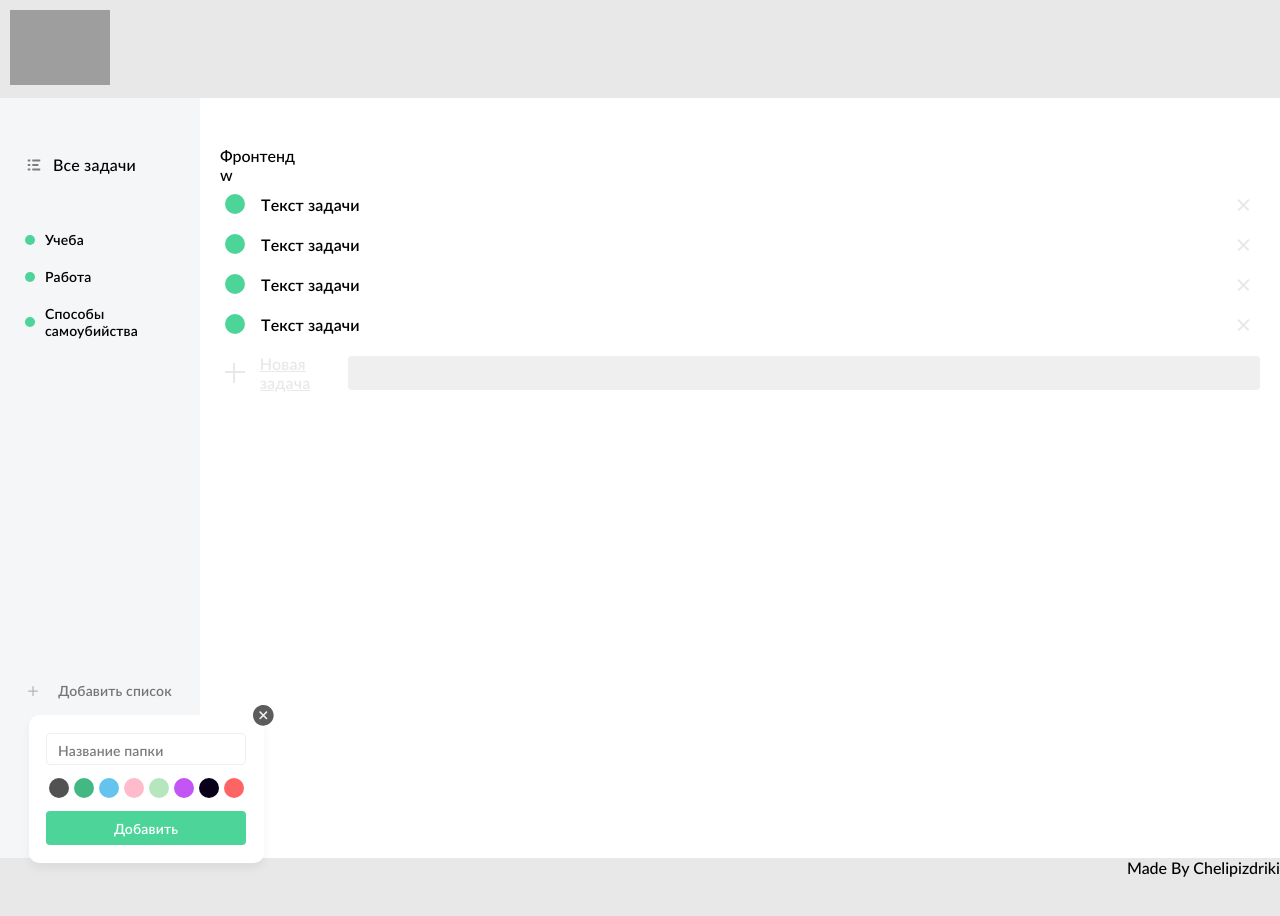
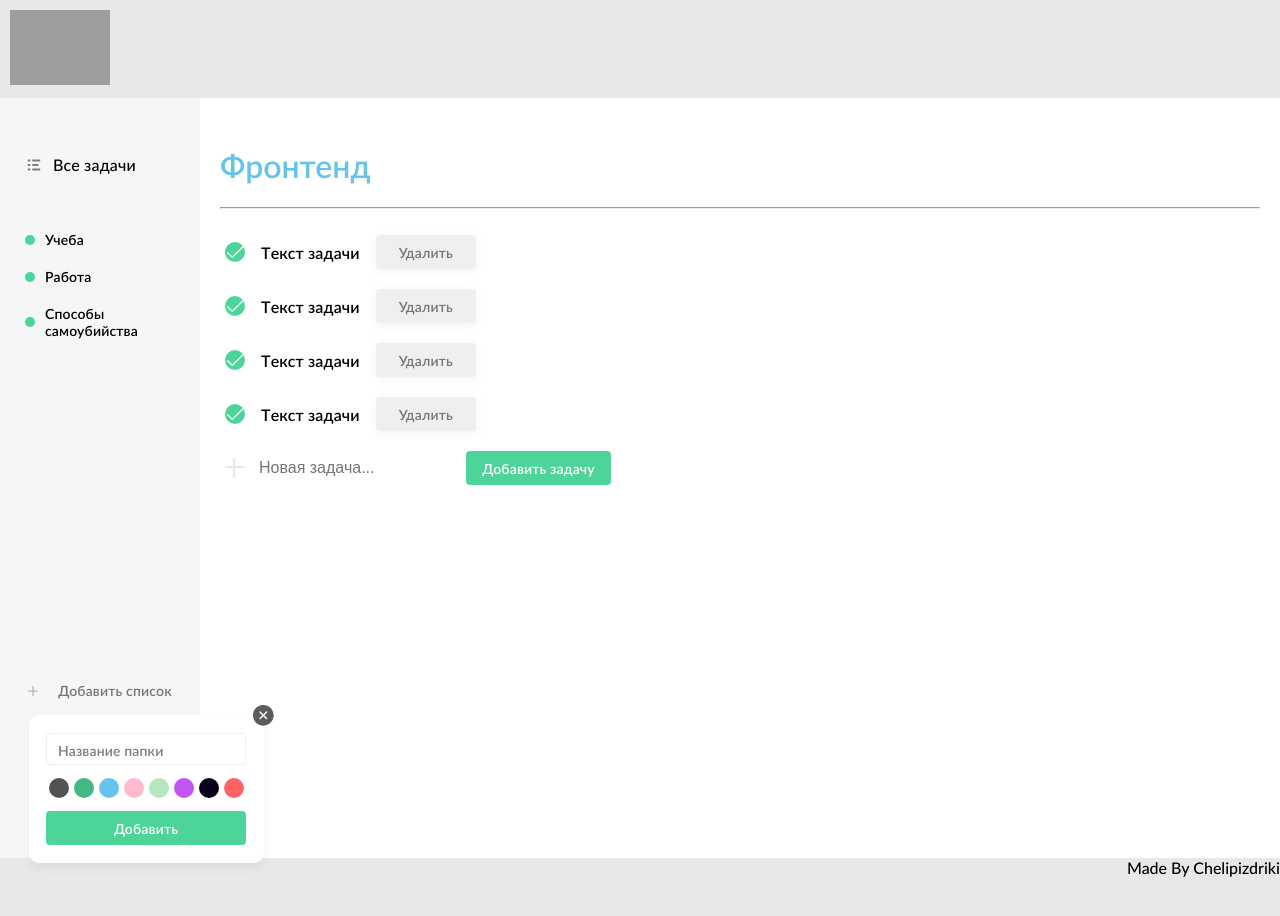
Before and after one commit to ShaggyBa/team-project-todo-app, a React (Create React App) app: page / in a window 1280 px wide. Shown: the top 916 px of the page. Built offline with nearby package versions, Linux system fonts and the light colour scheme; grey boxes are pictures that could not be loaded; the HTML template or start-up script is replaced by a standard one.

Commit message:
add styles for todoItem

```diff
--- a/src/components/MainContent/MainContent.module.css
+++ b/src/components/MainContent/MainContent.module.css
@@ -16,4 +16,12 @@
 }
 .line {
     width: auto;
+    margin: 0 0 16px 0;
 }
+
+.taskArea__h1  {
+    font-size: 32px;
+    font-weight: bolder;
+    color: var(--cyan_100);
+    margin: 0 0 22px 0;
+}
--- a/src/components/MainContent/MainContent.tsx
+++ b/src/components/MainContent/MainContent.tsx
@@ -2,13 +2,12 @@ import React from 'react'
 import cssStyles from "./MainContent.module.css"
 import {TodoItem} from "../TodoItem";
 import {TodoItemForm} from "../TodoItemForm";
-import { VariantBtn } from "../index";
 
 export const MainContent: React.FC = () => {
 	return (
 		<main className={cssStyles.todoApp__taskArea}>
-			<h1>Фронтенд</h1>
-			<line className={cssStyles.line}>w</line>
+			<h1 className={cssStyles.taskArea__h1}>Фронтенд</h1>
+			<hr className={cssStyles.line}/>
 			<TodoItem></TodoItem>
 			<TodoItem></TodoItem>
 			<TodoItem></TodoItem>
--- a/src/components/TodoItem/TodoItem.module.css
+++ b/src/components/TodoItem/TodoItem.module.css
@@ -12,7 +12,8 @@
 }
 
 .todo__title {
-    margin-left: 16px;
+    /*margin-left: 16px;*/
+    margin: 0 16px;
     color: var(--black_1000);
     font-size: 16px;
     font-weight: 600;
--- a/src/components/TodoItem/TodoItem.tsx
+++ b/src/components/TodoItem/TodoItem.tsx
@@ -1,12 +1,16 @@
 import React from 'react'
 import cssStyles from "./TodoItem.module.css"
+import {ReactComponent as CheckIcon} from "../../assets/icons/check_icon.svg";
+import {VariantBtn } from "../index";
 
 export const TodoItem: React.FC = () => {
     return (
         <div className={cssStyles.todoApp__todoItem}>
-            <span className={cssStyles.disc__active}></span>
+            <div className={cssStyles.disc__active}>
+                <CheckIcon/>
+            </div>
             <span className={cssStyles.todo__title}>Tекст задачи</span>
-            <span className={cssStyles.todo__delete}></span>
+            <VariantBtn variant="delete-task">Удалить</VariantBtn>
         </div >
     )
 }
--- a/src/components/TodoItemForm/TodoItemForm.module.css
+++ b/src/components/TodoItemForm/TodoItemForm.module.css
@@ -33,6 +33,7 @@
     width: 2px;
     position: relative;
     left: 8px;
+    margin-right: 32px;
 }
 .plus:after {
     content: "";
--- a/src/components/TodoItemForm/TodoItemForm.tsx
+++ b/src/components/TodoItemForm/TodoItemForm.tsx
@@ -1,13 +1,13 @@
 import React from 'react'
 import cssStyles from "./TodoItemForm.module.css"
-import {VariantBtn} from "../VariantBtn";
+import {VariantBtn} from "../index";
 
 export const TodoItemForm: React.FC = () => {
     return (
         <div className={cssStyles.todoApp__todoItem}>
             <div className={cssStyles.plus}></div>
-            <span className={cssStyles.todo__title}>Новая задача</span>
-            <VariantBtn></VariantBtn>
+            <input placeholder="Новая задача..."/>
+            <VariantBtn variant="add-task">Добавить задачу</VariantBtn>
         </div>
     )
 }
--- a/src/components/VariantBtn/VariantBtn.module.css
+++ b/src/components/VariantBtn/VariantBtn.module.css
@@ -62,3 +62,9 @@
 	border-radius: 50%;
 
 }
+
+.variantBtn.delete-task {
+	box-shadow: 0px 2px 10px 0px var(--box-shadow-light);
+	width: 100px;
+
+}
```
Also changed, not shown: src/assets/icons/check_icon.svg (added).
